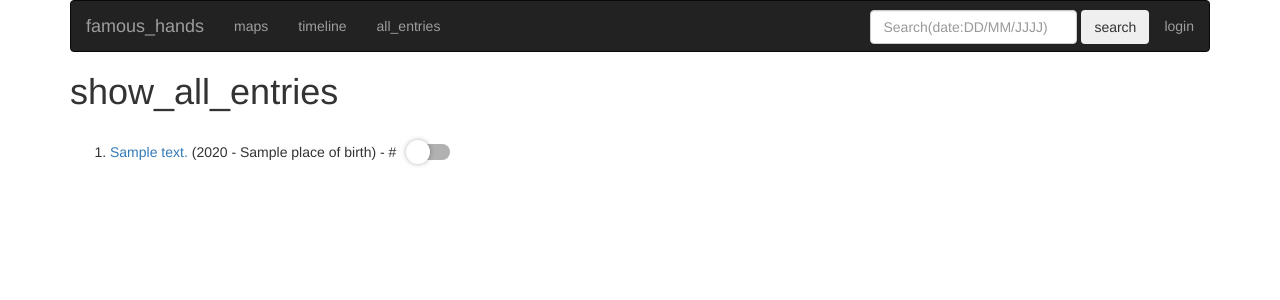
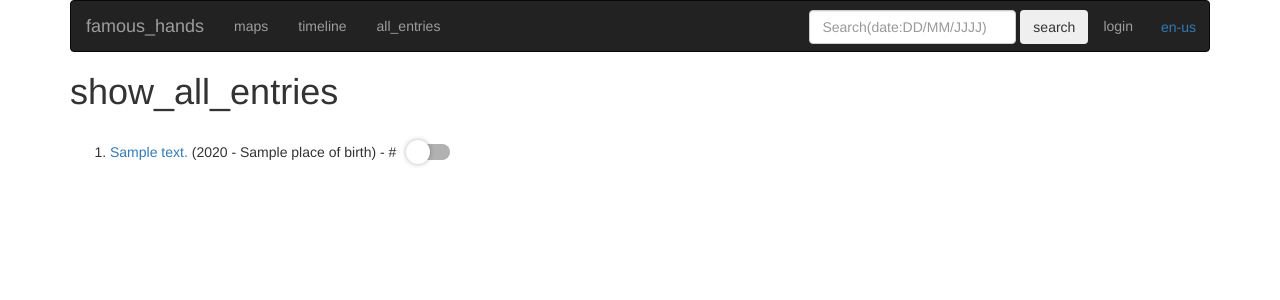
Before and after one commit to Transkribus/FamousHands, a Django app: template fh2/fh/templates/fh/admin.html in a window 1280 px wide. Shown: the top 300 px of the page. Run offline with Django 3.2, Linux system fonts and the light colour scheme; the template is opened without the code that fills it: most values are stand-ins (such as "Sample title", 1, 10 or a date in 2020); some libraries are stand-ins or nearby versions.

Commit message:
Language can be switched now

```diff
--- a/fh2/fh/templates/fh/includes/navbar.html
+++ b/fh2/fh/templates/fh/includes/navbar.html
@@ -1,5 +1,9 @@
 {% load static %}
 {% load i18n %}
+{% get_current_language as LANGUAGE_CODE %}
+{% get_available_languages as LANGUAGES %}
+{% get_language_info_list for LANGUAGES as languages %}
+
 <nav class="navbar navbar-inverse">
     <div class="container-fluid">
         <div class="navbar-header">
@@ -24,7 +28,10 @@
                 </li>
             {% endif %}
         </ul>
-        <ul class="nav navbar-nav navbar-right mr-auto">
+
+
+
+        <ul class="nav navbar-nav navbar-right ">
             <li>
                 <form method="POST" action="/search" class="form-inline">
                     {% csrf_token %}
@@ -32,6 +39,7 @@
                     <button class="btn btn-outline-success my-2 my-sm-0" type="submit">{% trans 'search' %}</button>
                 </form>
             </li>
+
             {% if request.session.user %}
                 <li>
                     <div class="dropdown">
@@ -52,6 +60,22 @@
             {% else %}
                 <li><a href="#" data-toggle="modal" data-target="#login_modal">{% trans 'login' %}</a> </li>
             {% endif %}
+
+
+             <li>
+                 <div class="dropdown">
+                    <a href="" class="btn dropdown-toggle"  data-toggle="dropdown">{{LANGUAGE_CODE}} </a>
+                    <ul class="dropdown-menu">
+                        {% for language in languages %}
+                            {% if language.code == LANGUAGE_CODE %}
+                                <li><span class="glyphicon glyphicon-ok"/> {{ language.name_local }}</a></li>
+                            {% else %}
+                                <li><a href="/change_lang?lang={{language.code}}">{{ language.name_local }}</a></li>
+                            {% endif %}
+                        {% endfor %}
+                    </ul>
+                 </div>
+            </li>
         </ul>
         <br>
 
--- a/fh2/fh/urls.py
+++ b/fh2/fh/urls.py
@@ -35,5 +35,6 @@ urlpatterns = [
     url(r'^search_name_service', views.search_name_service, name='search_name_service'),
     url(r'^image_gallery', views.image_gallery, name='image_gallery'),
     url(r'^fh_admin', views.admin, name='fh_admin'),
-    url(r'^turn_onoff', views.turn_onoff_service , name='turn_onoff_service')
+    url(r'^turn_onoff', views.turn_onoff_service , name='turn_onoff_service'),
+    url(r'^change_lang', views.change_lang , name='change_lang')
 ]
```
Also changed, not shown: fh2/fh/views.py (+9 -0 lines).
